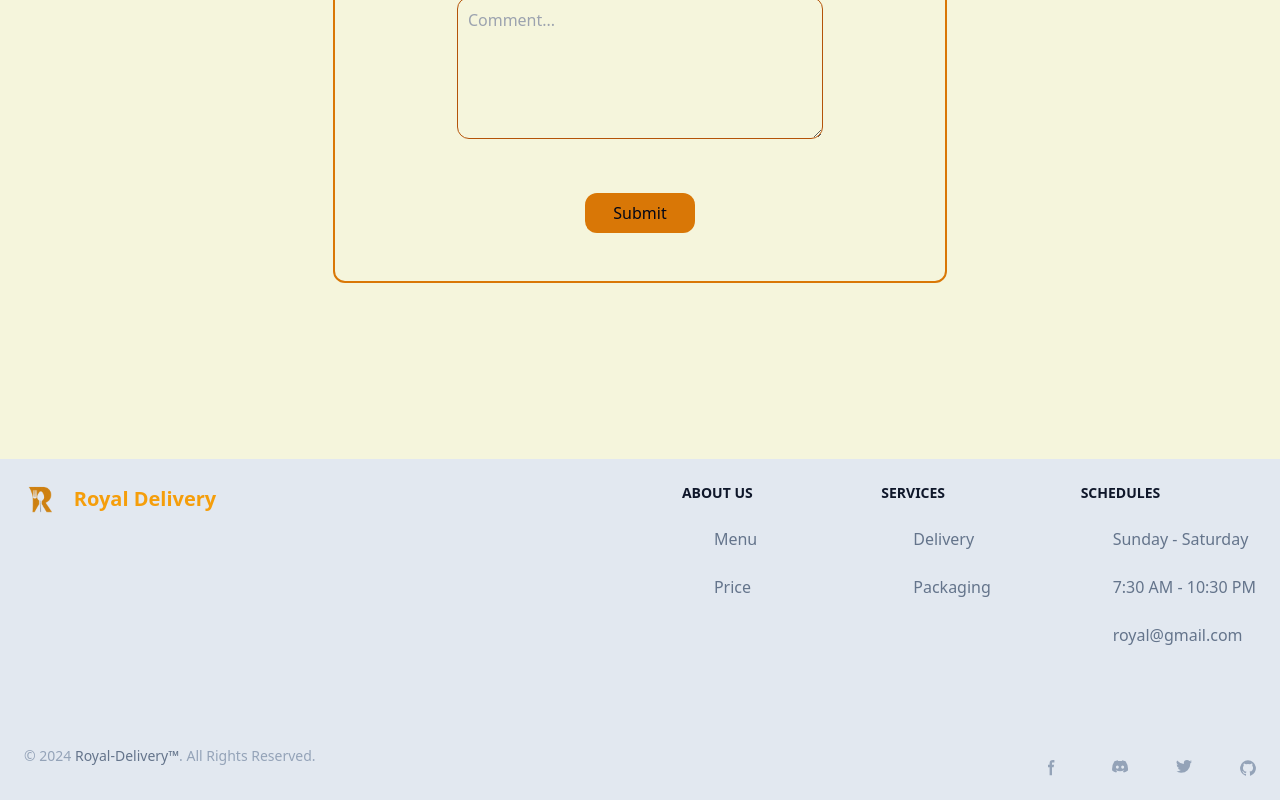
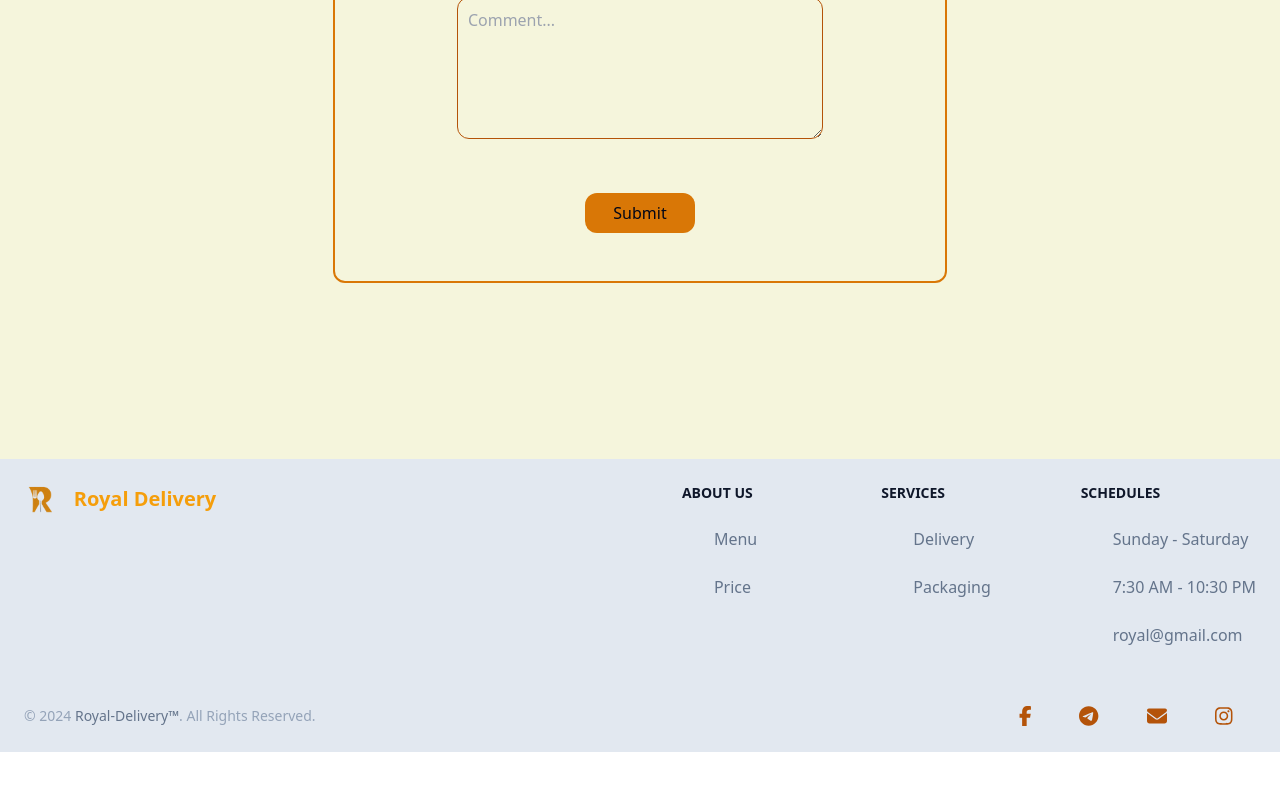
Before and after one commit to fseha-hagos/food-delivery, a React (Create React App) app: page /home in a window 1280 px wide. Shown: the part 2596-3396 px from the top of the page. After the commit the page ends 3348 px from the top, so only its background shows below. Built offline with nearby package versions, Linux system fonts and the light colour scheme; no server answers; a web font is replaced by a local one.

Commit message:
Update footer.js

```diff
--- a/src/pages/components/footer.js
+++ b/src/pages/components/footer.js
@@ -1,14 +1,16 @@
 import React from "react";
 import logo from "../assets/logo.png";
 import { Fade } from "react-reveal";
-
+import { FontAwesomeIcon } from '@fortawesome/react-fontawesome';
+import { faFacebookF, faInstagram, faTelegramPlane } from '@fortawesome/free-brands-svg-icons';
+import { faEnvelope } from '@fortawesome/free-solid-svg-icons';
 const Footer = () => {
   return (
     <footer className="bg-slate-200 dark:bg-slate-950">
       <div className="mx-auto w-full max-w-screen-xl p-4 py-6 lg:py-8">
         <Fade up>
           <div className="md:flex md:justify-between">
-            <div className="mb-6 md:mb-0">
+            <div className="mb-4 md:mb-0">
               <Logo />
             </div>
             <div className="grid grid-cols-2 gap-8 sm:gap-6 sm:grid-cols-3">
@@ -17,11 +19,11 @@ const Footer = () => {
               <Schedules />
             </div>
           </div>
-          <hr className="my-6 border-slate-200 sm:mx-auto dark:border-slate-700 lg:my-8" />
+          <hr className="my-3 border-slate-200 sm:mx-auto dark:border-slate-700 lg:my-8" />
           <div className="sm:flex sm:items-center sm:justify-between">
             <span className="text-sm text-slate-400 sm:text-center ">© 2024 <a href="/home" class="hover:underline no-underline text-slate-500 dark:text-slate-400 ">Royal-Delivery™</a>. All Rights Reserved.
             </span>
-            <div className="flex mt-4 sm:justify-center sm:mt-0">
+            <div className="flex  sm:justify-center sm:mt-0">
               <FooterSocialLinks />
             </div>
           </div>
@@ -92,47 +94,21 @@ const Schedules = () => (
   />
 );
 
-
-const SocialMediaLink = ({ href, iconPath, ariaLabel }) => (
-  <a
-    href={href}
-    className="text-slate-400 hover:text-slate-900 dark:hover:text-white ms-5"
-  >
-    <svg
-      className="w-4 h-4"
-      aria-hidden="true"
-      xmlns="http://www.w3.org/2000/svg"
-      fill="currentColor"
-      viewBox="0 0 20 20"
-    >
-      <path fillRule="evenodd" d={iconPath} clipRule="evenodd" />
-    </svg>
-    <span className="sr-only">{ariaLabel}</span>
-  </a>
-);
-
 const FooterSocialLinks = () => (
   <div className="flex">
-    <SocialMediaLink
-      href="#"
-      iconPath="M6.135 3H8V0H6.135a4.147 4.147 0 0 0-4.142 4.142V6H0v3h2v9.938h3V9h2.021l.592-3H5V3.591A.6.6 0 0 1 5.592 3h.543Z"
-      ariaLabel="Facebook page"
-    />
-    <SocialMediaLink
-      href="#"
-      iconPath="M16.942 1.556a16.3 16.3 0 0 0-4.126-1.3 12.04 12.04 0 0 0-.529 1.1 15.175 15.175 0 0 0-4.573 0 11.585 11.585 0 0 0-.535-1.1 16.274 16.274 0 0 0-4.129 1.3A17.392 17.392 0 0 0 .182 13.218a15.785 15.785 0 0 0 4.963 2.521c.41-.564.773-1.16 1.084-1.785a10.63 10.63 0 0 1-1.706-.83c.143-.106.283-.217.418-.33a11.664 11.664 0 0 0 10.118 0c.137.113.277.224.418.33-.544.328-1.116.606-1.71.832a12.52 12.52 0 0 0 1.084 1.785 16.46 16.46 0 0 0 5.064-2.595 17.286 17.286 0 0 0-2.973-11.59ZM6.678 10.813a1.941 1.941 0 0 1-1.8-2.045 1.93 1.93 0 0 1 1.8-2.047 1.919 1.919 0 0 1 1.8 2.047 1.93 1.93 0 0 1-1.8 2.045Zm6.644 0a1.94 1.94 0 0 1-1.8-2.045 1.93 1.93 0 0 1 1.8-2.047 1.918 1.918 0 0 1 1.8 2.047 1.93 1.93 0 0 1-1.8 2.045Z"
-      ariaLabel="Discord community"
-    />
-    <SocialMediaLink
-      href="#"
-      iconPath="M20 1.892a8.178 8.178 0 0 1-2.355.635 4.074 4.074 0 0 0 1.8-2.235 8.344 8.344 0 0 1-2.605.98A4.13 4.13 0 0 0 13.85 0a4.068 4.068 0 0 0-4.1 4.038 4 4 0 0 0 .105.919A11.705 11.705 0 0 1 1.4.734a4.006 4.006 0 0 0 1.268 5.392 4.165 4.165 0 0 1-1.859-.5v.05A4.057 4.057 0 0 0 4.1 9.635a4.19 4.19 0 0 1-1.856.07 4.108 4.108 0 0 0 3.831 2.807A8.36 8.36 0 0 1 0 14.184 11.732 11.732 0 0 0 6.291 16 11.502 11.502 0 0 0 17.964 4.5c0-.177 0-.35-.012-.523A8.143 8.143 0 0 0 20 1.892Z"
-      ariaLabel="Twitter page"
-    />
-    <SocialMediaLink
-      href="#"
-      iconPath="M10 .333A9.911 9.911 0 0 0 6.866 19.65c.5.092.678-.215.678-.477 0-.237-.01-1.017-.014-1.845-2.757.6-3.338-1.169-3.338-1.169a2.627 2.627 0 0 0-1.1-1.451c-.9-.615.07-.6.07-.6a2.084 2.084 0 0 1 1.518 1.021 2.11 2.11 0 0 0 2.884.823c.044-.503.268-.973.63-1.325-2.2-.25-4.516-1.1-4.516-4.9A3.832 3.832 0 0 1 4.7 7.068a3.56 3.56 0 0 1 .095-2.623s.832-.266 2.726 1.016a9.409 9.409 0 0 1 4.962 0c1.89-1.282 2.717-1.016 2.717-1.016.366.83.402 1.768.1 2.623a3.827 3.827 0 0 1 1.02 2.659c0 3.807-2.319 4.644-4.525 4.889a2.366 2.366 0 0 1 .673 1.834c0 1.326-.012 2.394-.012 2.72 0 .263.18.572.681.475A9.911 9.911 0 0 0 10 .333Z"
-      ariaLabel="GitHub account"
-    />
+    <a href="#" className="no-underline cursor-pointer mx-4 text-amber-700 hover:text-amber-300">
+      <FontAwesomeIcon icon={faFacebookF} size='lg' />
+    </a>
+    <a href="#" className="no-underline cursor-pointer mx-4 text-amber-700 hover:text-amber-300">
+      <FontAwesomeIcon icon={faTelegramPlane} size='lg' />
+    </a>
+    <a href="#" className="no-underline cursor-pointer mx-4 text-amber-700 hover:text-amber-300">
+      <FontAwesomeIcon icon={faEnvelope} size='lg' />
+    </a>
+    <a href="#" className="no-underline cursor-pointer mx-4 text-amber-700 hover:text-amber-300">
+      <FontAwesomeIcon icon={faInstagram} size='lg' />
+    </a>
+
   </div>
 );
 
```
